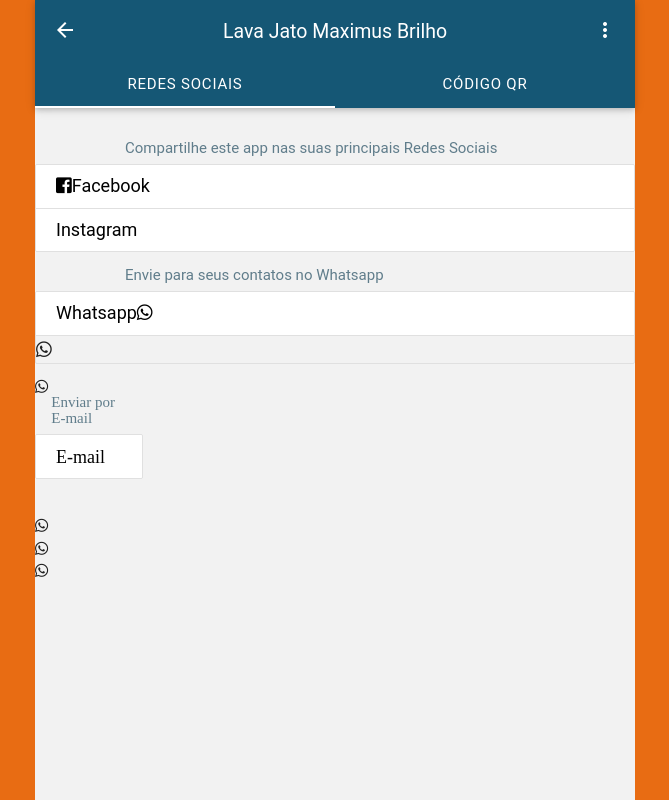
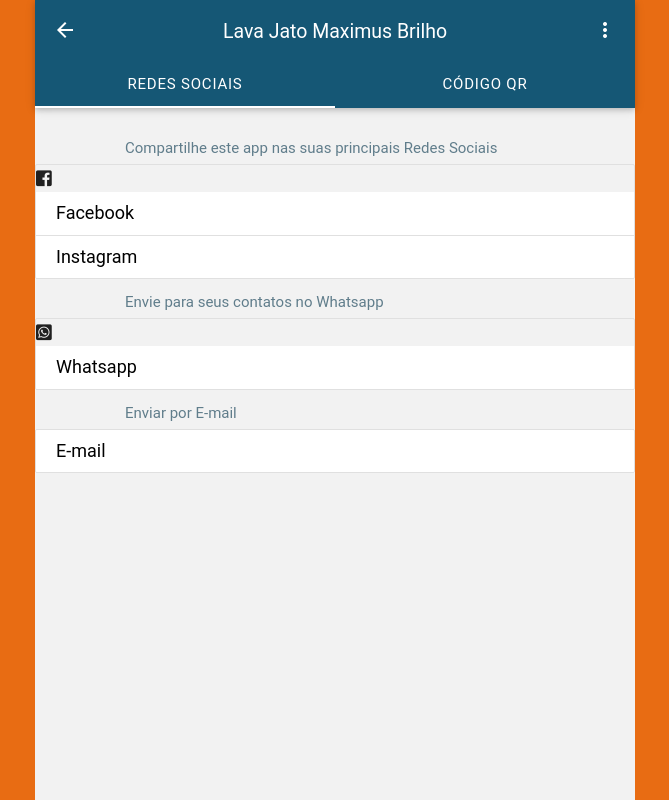
Before and after one commit to doni7brandao/maxbrilho, a plain HTML site: page compartilhar.html in a window 1280 px wide. Shown: the whole page, without its empty margins (305-974 px from the left). Drawn offline with Linux system fonts and the light colour scheme.

Commit message:
Update compartilhar.html

```diff
--- a/compartilhar.html
+++ b/compartilhar.html
@@ -87,8 +87,8 @@
 					<h6 class="container blue-grey-text">Compartilhe este app nas suas principais Redes Sociais</h6>
 					<div class="collection">
 
-				<a class="collection-item waves-effect black-text"
-				   href="lavagem-simples.html"><i class="fab fa-facebook-square"></i>Facebook</a>
+				<i class="fab fa-facebook-square"></i><a class="collection-item waves-effect black-text"
+				   href="lavagem-simples.html">Facebook</a>
 
 				<a class="collection-item waves-effect black-text"
 				   href="lavagem-completa.html">Instagram</a>
@@ -98,8 +98,8 @@
 					<h6 class="container blue-grey-text">Envie para seus contatos no Whatsapp</h6>
 					<div class="collection">
 
-				<a class="collection-item waves-effect black-text"
-				   href="higienizacao.html">Whatsapp<i class='fab fa-whatsapp'/></a>
+				<i class="fab fa-whatsapp-square"></i><a class="collection-item waves-effect black-text"
+				   href="higienizacao.html">Whatsapp</a>
 
 						</div>
 
```
